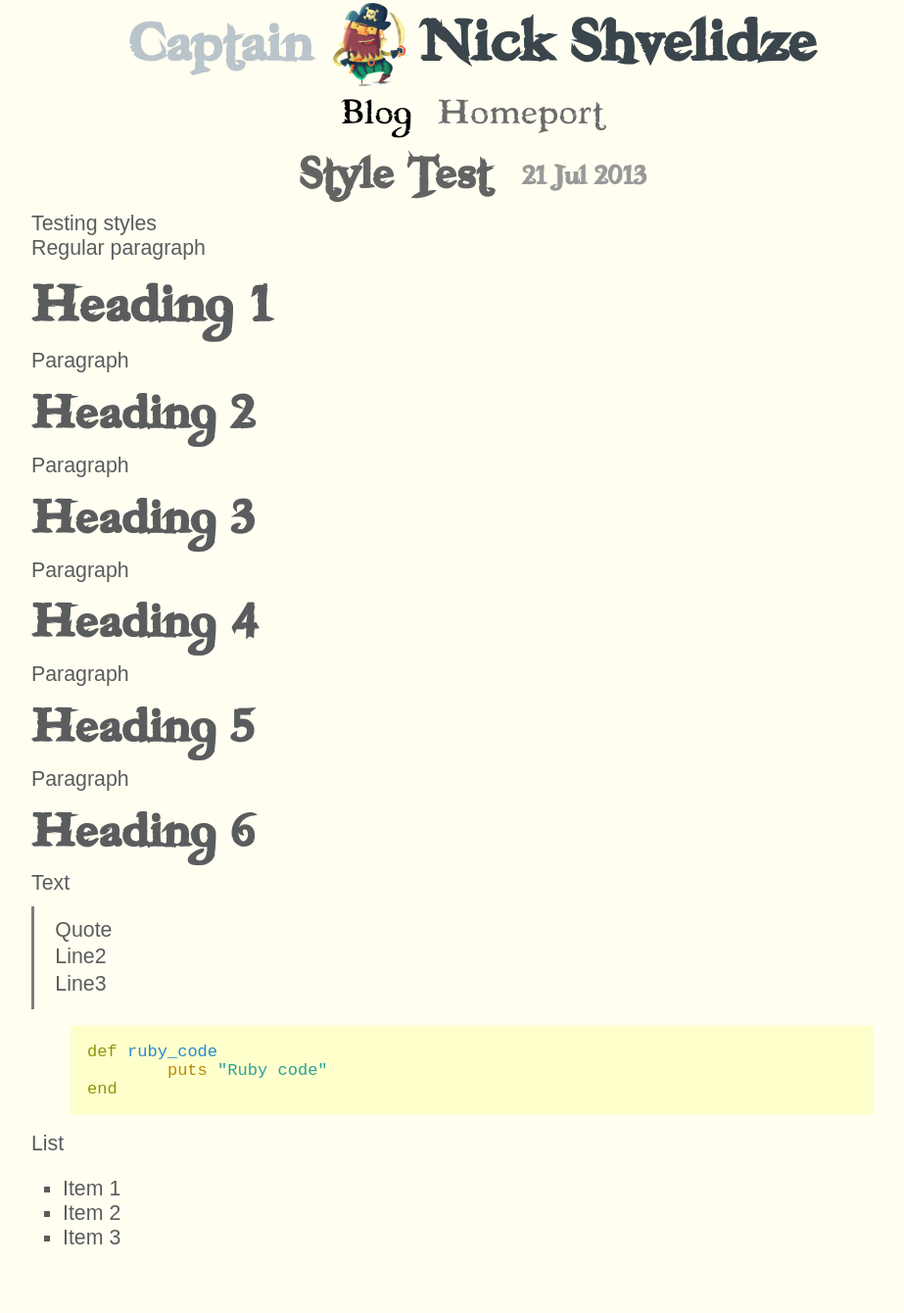
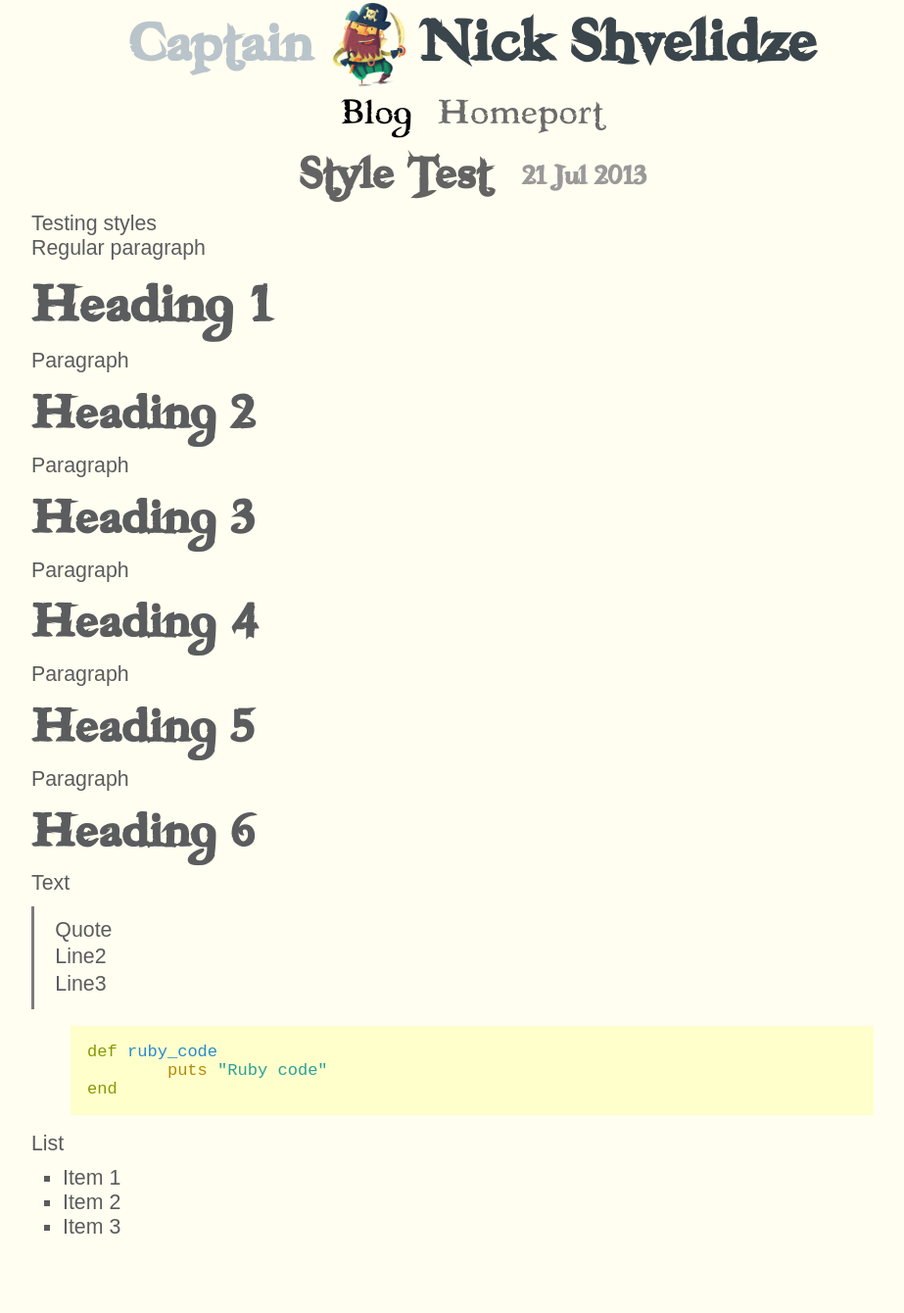
Before and after one commit to shvelo/blog.pirrate.me, a Jekyll site: the page built from _posts/2013-07-21-Style-test.md, in a window 1280 px wide. Shown: the whole page at 98% size, without its empty margins (158-1081 px from the left). Built offline with Jekyll 4.4.1, drawn with Linux system fonts in a browser that asks for light colours; nearby versions of some CDN libraries; Markdown is read by kramdown in place of the engine named in the settings; comment, search, counter and statistics services are not loaded; after the commit the page ends 1319 px from its top, so only the background shows below that.

Commit message:
Styling lists and quotes

```diff
--- a/css/main.css
+++ b/css/main.css
@@ -158,11 +158,15 @@ h6 { font-size: 2em }
 #container #content .post .content ul {
   padding-left: 1.5em;
   list-style-type: square;
+  margin-top: .5em;
+  margin-bottom: .5em;
 }
 
 #container #content .post .content ol {
   padding-left: 1.5em;
   list-style-type: decimal;
+  margin-top: .5em;
+  margin-bottom: .5em;
 }
 
 #container #content .post .highlight {
```
